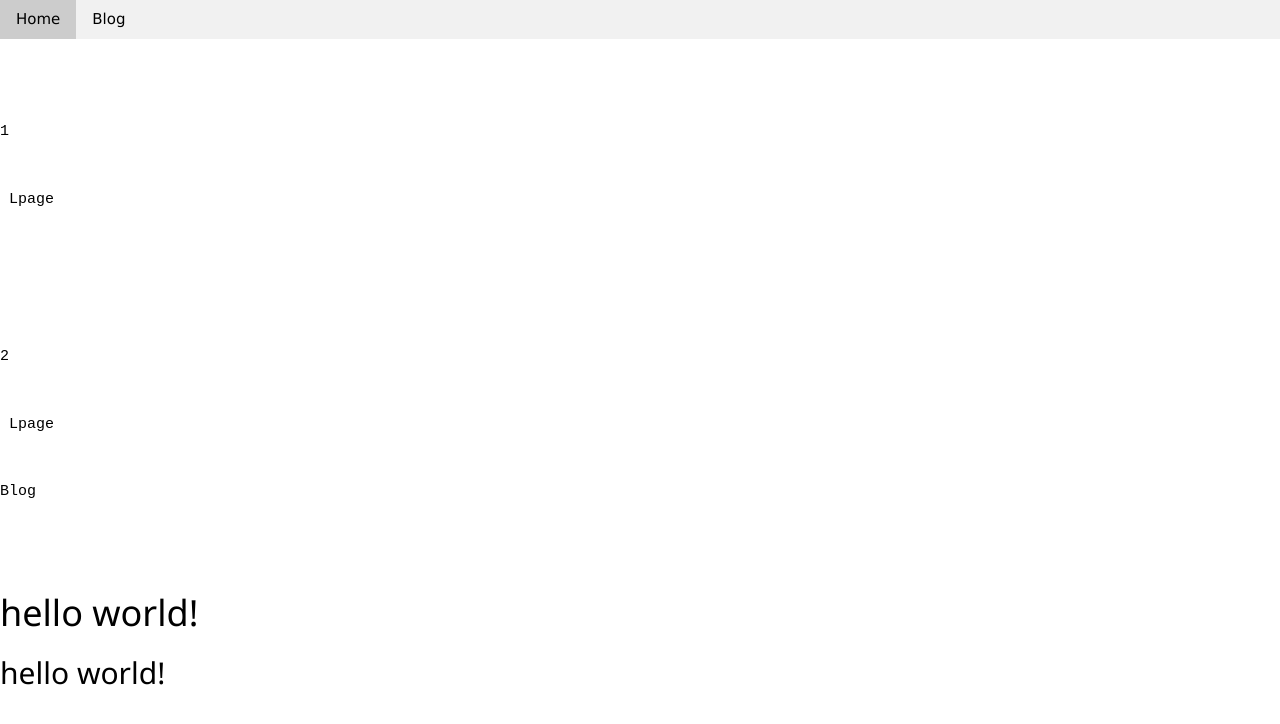
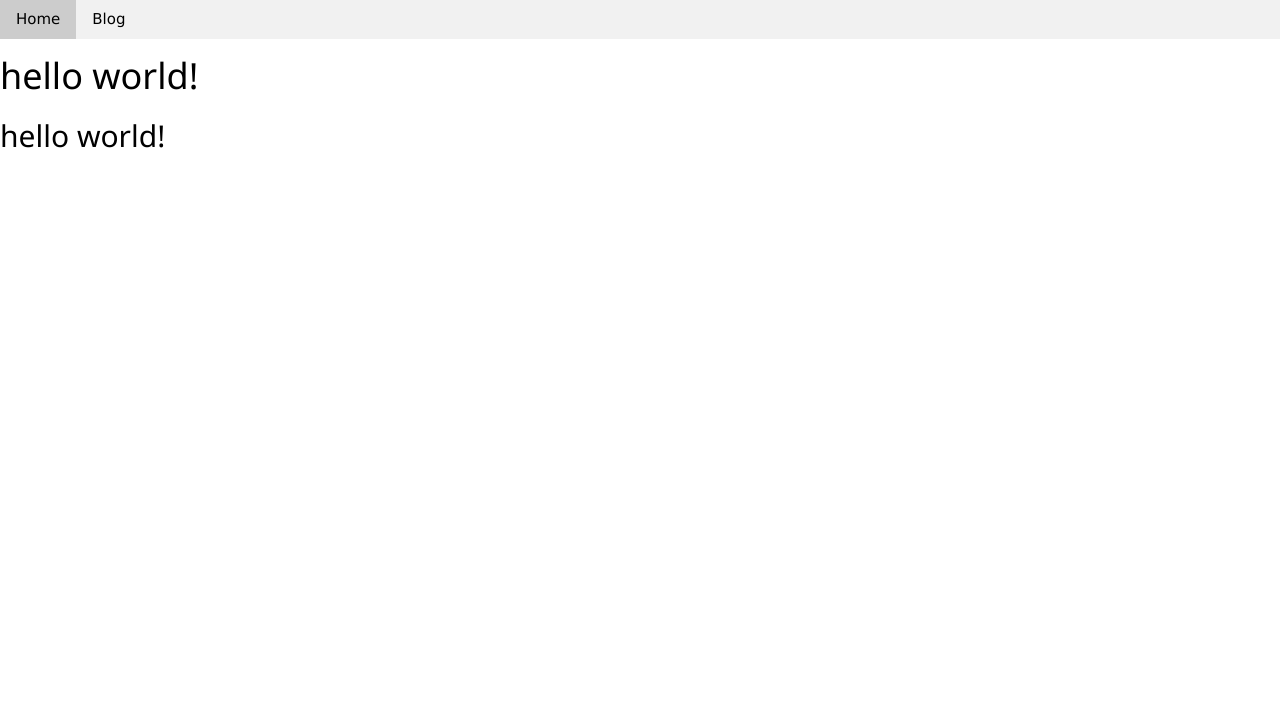
Before and after one commit to 72db/72db.github.io, a Jekyll site: the page built from docs/index.html, in a window 1280 px wide. Shown: the top 724 px of the page. Built offline with Jekyll 4.4.1, drawn with Linux system fonts in a browser that asks for light colours.

Commit message:
Update navigation.html

```diff
--- a/docs/_includes/navigation.html
+++ b/docs/_includes/navigation.html
@@ -1,23 +1,5 @@
 <div class="w3-bar w3-light-grey">
 {% for item in site.data.navigation %}
-	<a href="{{ item.link }}" class="w3-bar-item w3-button{% if page.url == item.link %} w3-dark-grey{% endif %}{% if page.layout == 'post' and site.data.navigation.index == 2 %} w3-dark-grey{% endif %}">{{ item.name }}</a>
+	<a href="{{ item.link }}" class="w3-bar-item w3-button{% if page.url == item.link %} w3-dark-grey{% endif %}{% if page.layout == "post" and forloop.index == 2 %} w3-dark-grey{% endif %}">{{ item.name }}</a>
 {% endfor %}
 </div>
-<div>
-<pre>
-{% for item in site.data.navigation %}
-
-{{ item.index }}
-{{ forloop.index }}
-{{ site.data.navigation.index }}
-
-{% if page.layout == "post" %}
-Lpost {% else %} Lpage {% endif %}
-
-{% if forloop.index == 2 %}
-{{ item.name }}
-{% endif %}
-
-{% endfor %}
-</pre>
-</div>
```
